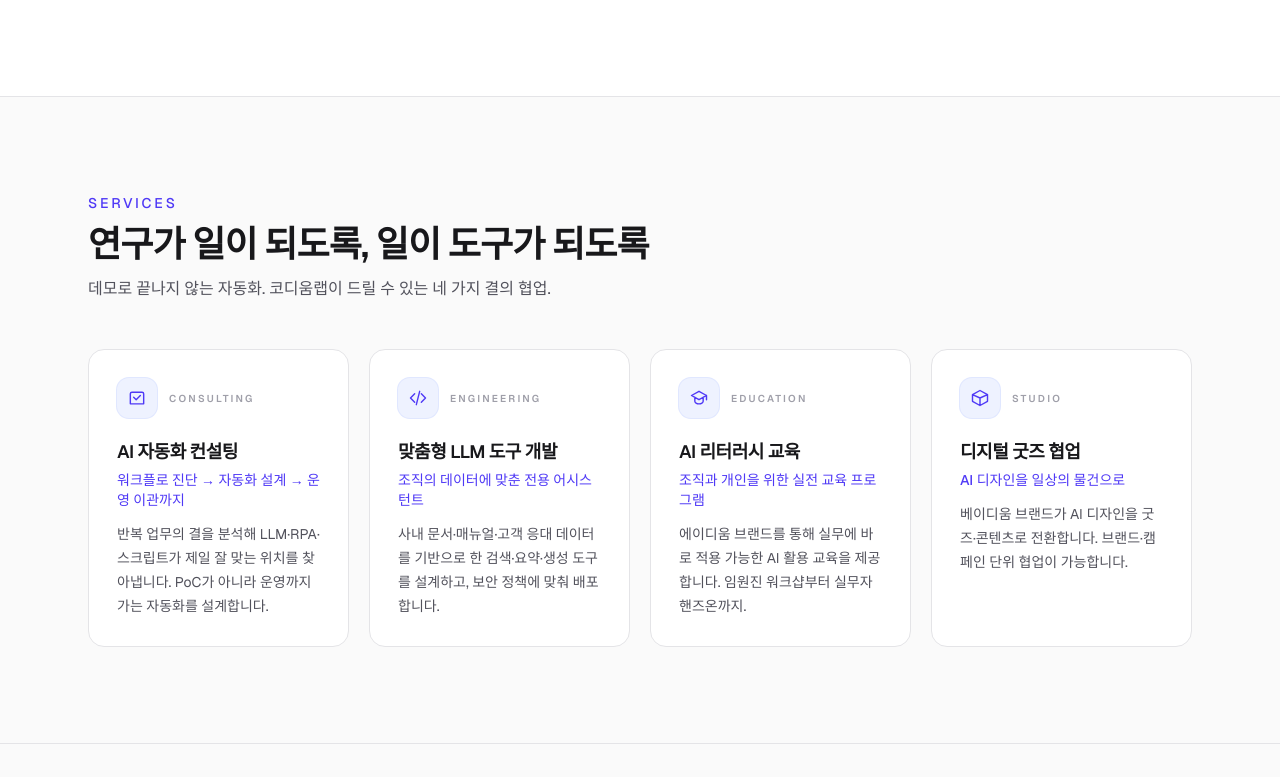
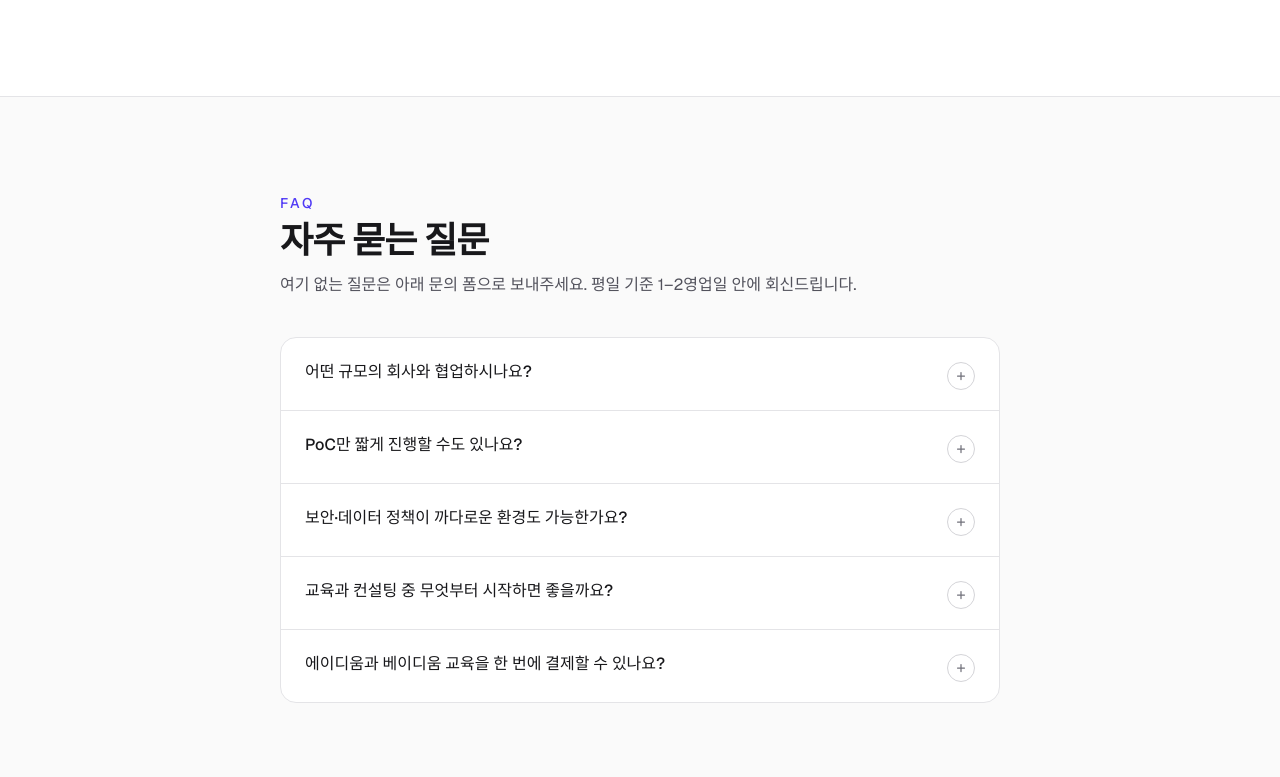
Before and after one commit to 8Emily4/codium-lab, a Next.js app: page / in a window 1280 px wide. Shown: the part 1483-2260 px from the top of the page. Built offline with nearby package versions, Linux system fonts and the light colour scheme.

Commit message:
Remove Services section from home
Drop the 4-card Services block from the landing page since the
BrandShowcase already introduces the Adium/Badium tracks. Final home
flow is Hero → BrandShowcase → FAQ → CTA.

```diff
--- a/app/page.tsx
+++ b/app/page.tsx
@@ -1,6 +1,5 @@
 import Link from "next/link";
 import Hero from "@/components/Hero";
-import Services from "@/components/Services";
 import BrandShowcase from "@/components/BrandShowcase";
 import FAQ from "@/components/FAQ";
 
@@ -10,8 +9,6 @@ export default function Home() {
       <Hero />
 
       <BrandShowcase />
-
-      <Services />
 
       <FAQ />
 
```
